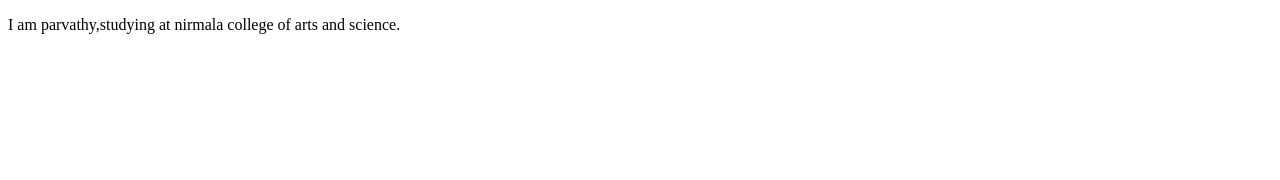
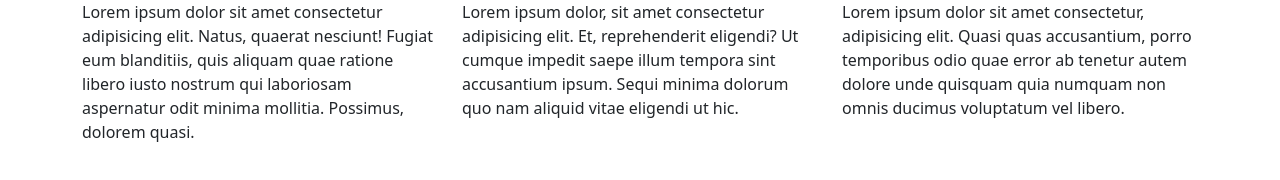
Before and after one commit to Parvathy122/watch-shop, a plain HTML site: page index.html in a window 1280 px wide. Drawn offline with nearby package versions, Linux system fonts and the light colour scheme.

Commit message:
completed

```diff
--- a/index.html
+++ b/index.html
@@ -1,13 +1,39 @@
 <!DOCTYPE html>
 <html lang="en">
+
 <head>
+    <link href="https://cdn.jsdelivr.net/npm/bootstrap@5.3.3/dist/css/bootstrap.min.css" rel="stylesheet"
+        integrity="sha384-QWTKZyjpPEjISv5WaRU9OFeRpok6YctnYmDr5pNlyT2bRjXh0JMhjY6hW+ALEwIH" crossorigin="anonymous">
+
     <meta charset="UTF-8">
     <meta name="viewport" content="width=device-width, initial-scale=1.0">
     <title>Document</title>
 </head>
+
 <body>
-    <p>
-        I am parvathy,studying at nirmala college of arts and science.
-    </p>
+    <div class="container">
+        <div class="row">
+            <div class="col col-12 col-sm-4 col-md-4 col-lg-4 col-xl-4 col-xxl-4">
+                Lorem ipsum dolor sit amet consectetur adipisicing elit. Natus, quaerat nesciunt! Fugiat eum blanditiis,
+                quis aliquam quae ratione libero iusto nostrum qui laboriosam aspernatur odit minima mollitia. Possimus,
+                dolorem quasi.
+            </div>
+            <div class="col col-12 col-sm-4 col-md-4 col-lg-4 col-xl-4 col-xxl-4">
+                Lorem ipsum dolor, sit amet consectetur adipisicing elit. Et, reprehenderit eligendi? Ut cumque impedit
+                saepe illum tempora sint accusantium ipsum. Sequi minima dolorum quo nam aliquid vitae eligendi ut hic.
+            </div>
+            <div class="col col-12 col-sm-4 col-md-4 col-lg-4 col-xl-4 col-xxl-4">
+                Lorem ipsum dolor sit amet consectetur, adipisicing elit. Quasi quas accusantium, porro temporibus odio
+                quae error ab tenetur autem dolore unde quisquam quia numquam non omnis ducimus voluptatum vel libero.
+            </div>
+        </div>
+    </div>
+
+
+
+    <script src="https://cdn.jsdelivr.net/npm/bootstrap@5.3.3/dist/js/bootstrap.bundle.min.js"
+        integrity="sha384-YvpcrYf0tY3lHB60NNkmXc5s9fDVZLESaAA55NDzOxhy9GkcIdslK1eN7N6jIeHz"
+        crossorigin="anonymous"></script>
 </body>
+
 </html>
```
Also changed, not shown: data.html (added).
